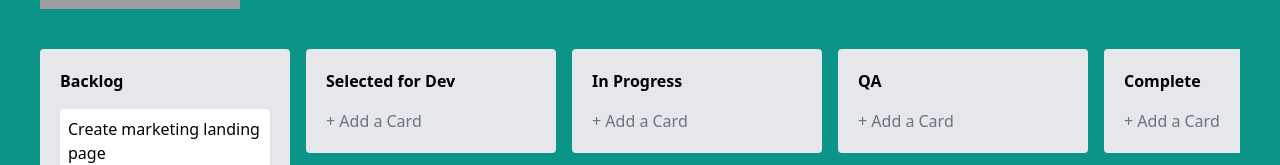
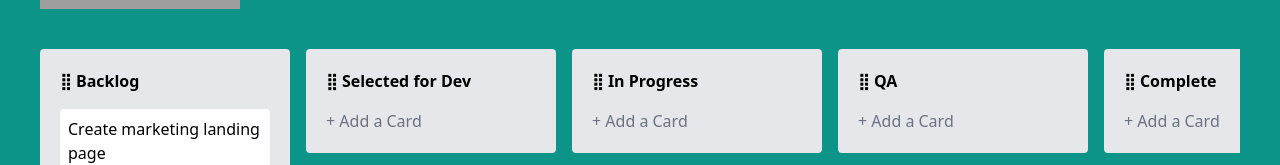
Before and after one commit to andreecirillo/trello-clone, a Nuxt app: page / in a window 1280 px wide. Shown: the part 181-346 px from the top of the page. Built offline with nearby package versions, Linux system fonts and the light colour scheme; grey boxes are pictures that could not be loaded.

Commit message:
Draggable Transition and Drag Handle

```diff
--- /dev/null
+++ b/components/DragHandle.vue
@@ -0,0 +1,3 @@
+<template>
+    <span class="drag-handle cursor-move"> ⣿ </span>
+</template>
--- a/components/TrelloBoard.vue
+++ b/components/TrelloBoard.vue
@@ -32,10 +32,11 @@ const columns = ref<Column[]>([
 </script>
 <template>
     <div>
-        <draggable v-model="columns" group="columns" item-key="id" class="flex gap-4 overflow-x-auto items-start">
+        <draggable v-model="columns" group="columns" :animation="150" handle=".drag-handle" item-key="id" class="flex gap-4 overflow-x-auto items-start">
             <template #item="{element: column}: {element : Column} ">
                 <div class="column bg-gray-200 p-5 rounded min-w-[250px] mb-20">
                     <header class="font-bold mb-4">
+                        <DragHandle/>
                         {{ column.title }}
                     </header>
                     <TrelloBoardTask v-for="task in column.tasks" :key="task.id" :task="task" />
```
